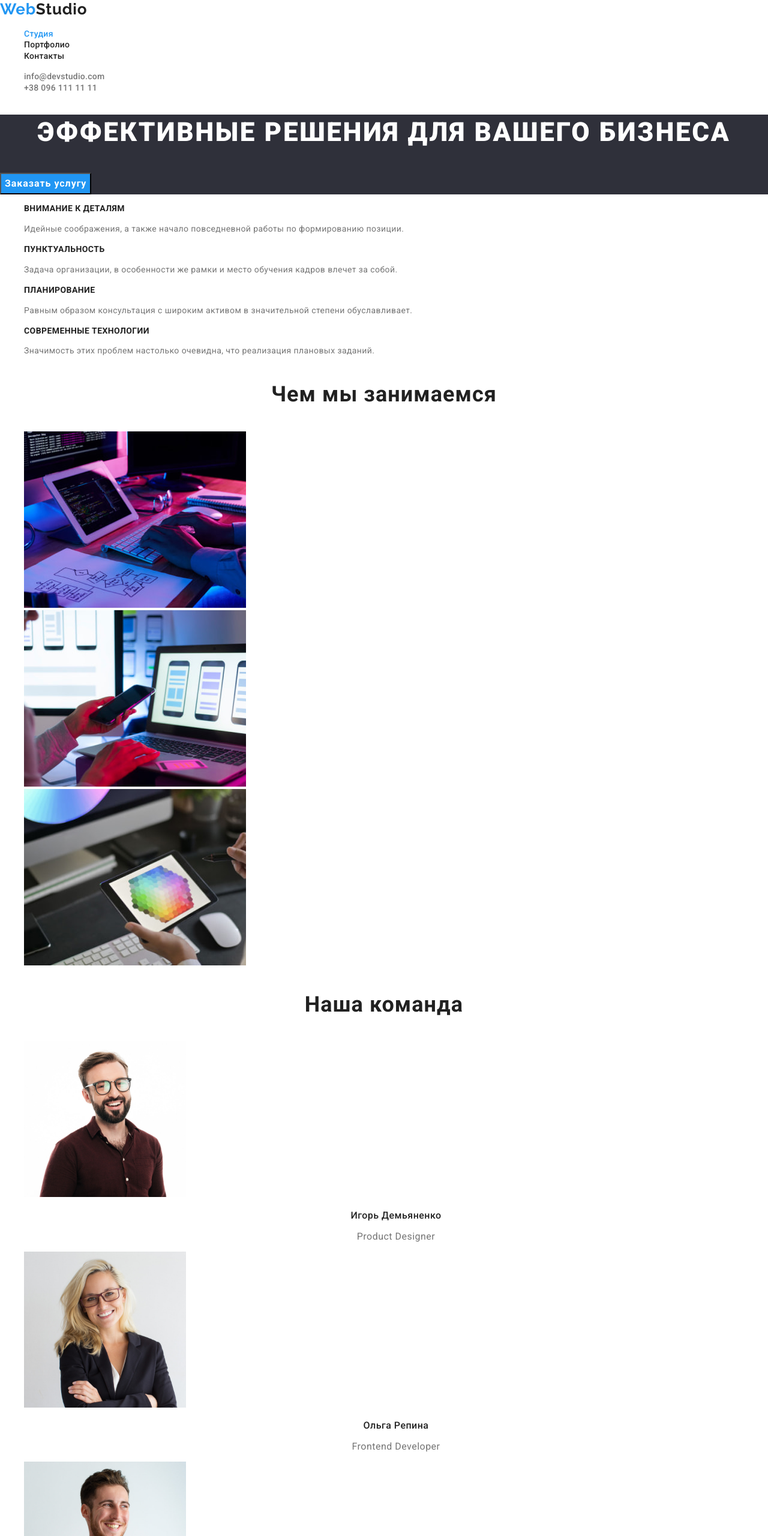
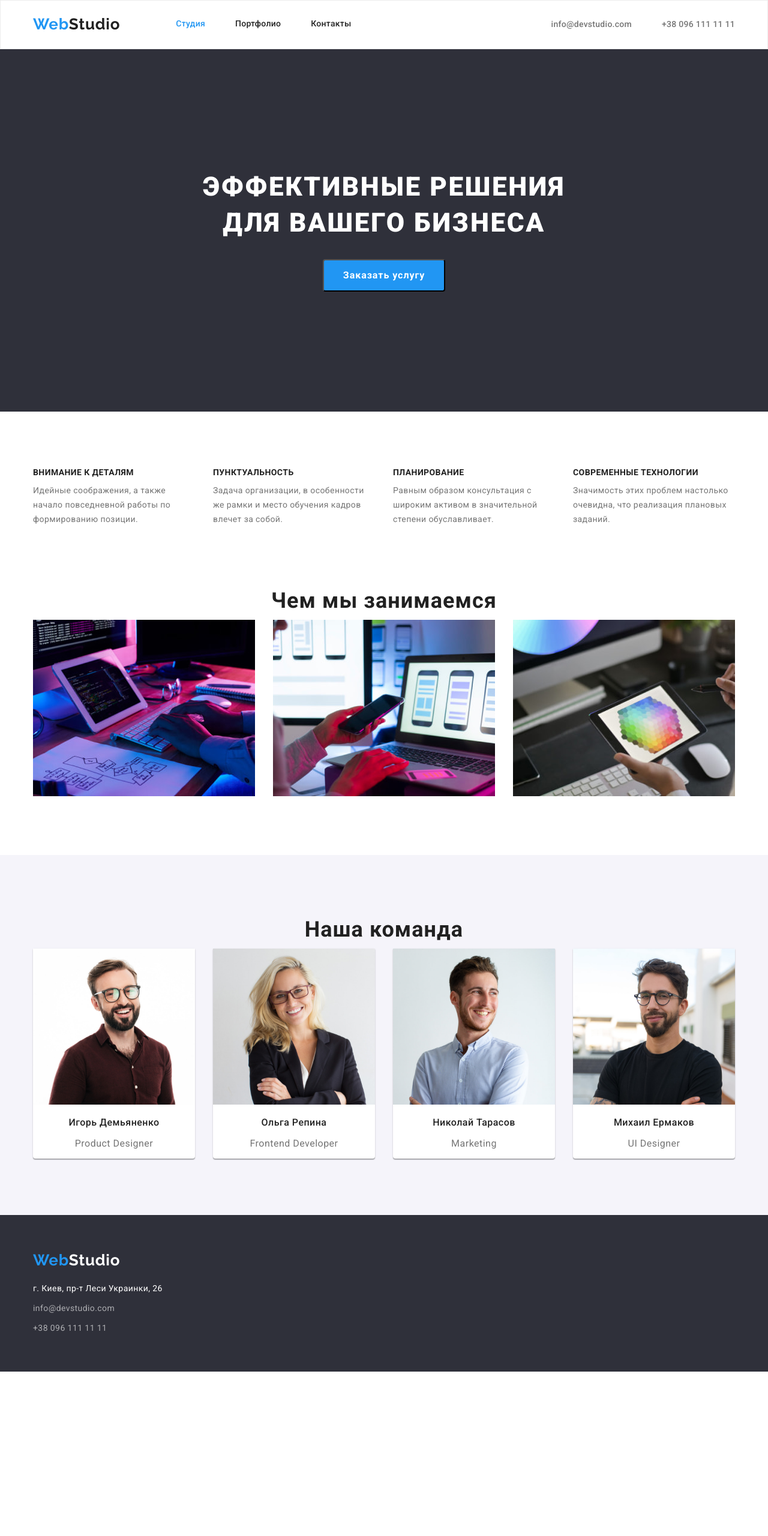
Before and after one commit to Serhii122/goit-markup-hw-03, a plain HTML site: page index.html in a window 1280 px wide. Shown: the top 2560 px of the page at 60% size. After the commit the page ends 2286 px from the top, so only its background shows below. Drawn offline with nearby package versions, Linux system fonts and the light colour scheme.

Commit message:
Блокова модель

```diff
--- a/css/style.css
+++ b/css/style.css
@@ -1,3 +1,13 @@
+html {
+  box-sizing: border-box;
+}
+
+*,
+*::before,
+*::after {
+  box-sizing: inherit;
+}
+
 :root {
   --primary-text-color: #757575;
   --title-text-color: #212121;
@@ -16,7 +26,17 @@ body {
 }
 
 .list {
+  padding: 0;
+  margin: 0;
   list-style: none;
+}
+
+.container {
+  margin-left: auto;
+  margin-right: auto;
+  padding-left: 15px;
+  padding-right: 15px;
+  width: 1200px;
 }
 
 /*Logo*/
@@ -39,8 +59,36 @@ body {
   color: var(--primary-white-color);
 }
 
+.logo-botom {
+  margin-bottom: 20px;
+}
+
+/* Pade-header */
+.pade-header{
+  border: 1px solid #ECECEC;
+}
+
+/* main-header */
+.main-header {
+  margin-top: 24px;
+  margin-bottom: 25px;
+  display: flex;
+  align-items: center;
+}
+
 /*Site-nav*/
+.site-nav {
+  display: flex;
+  margin-left: 93px;
+}
+
+.site-nav .item:not(:last-child) {
+  margin-right: 50px;
+}
+
 .site-nav .link {
+  display: block;
+
   color: var(--title-text-color);
   font-weight: 500;
   font-size: 14px;
@@ -59,6 +107,14 @@ body {
 }
 
 /*Auth-nav*/
+.auth-nav {
+  display: flex;
+  margin-left: auto;
+}
+
+.auth-nav .item:not(:last-child) {
+  margin-right: 50px;
+}
 
 .auth-nav .contact {
   color: var(--primary-text-color);
@@ -78,9 +134,14 @@ body {
 
 .services {
   background-color: var(--secondary-fon-color);
+  text-align: center;
 }
 
 .services-title {
+  margin-top: 0;
+  margin-bottom: 30px;
+  padding-top: 200px;
+
   color: var(--primary-white-color);
   font-weight: 900;
   font-size: 44px;
@@ -91,7 +152,52 @@ body {
 
 /*Section*/
 
+.section {
+  padding-top: 94px;
+  padding-bottom: 94px;
+}
+
+.section.no-padding {
+  padding-top: 0;
+}
+
+.container-section {
+  display: flex;
+}
+
+.container-section .foto:not(:last-child) {
+  margin-right: 30px;
+}
+
+.comand {
+  background-color: var(--primary-white-color);
+  border-radius: 0px 0px 4px 4px;
+  box-shadow: 0px 1px 3px rgba(0, 0, 0, 0.12),
+  0px 1px 1px rgba(0, 0, 0, 0.14),
+  0px 2px 1px rgba(0, 0, 0, 0.2);
+}
+
+.container-comand {
+  display: flex;
+}
+
+.container-comand .comand:not(:last-child) {
+  margin-right: 30px;
+}
+
+.container-footer{
+  padding-top: 60px;
+  padding-bottom: 60px;
+}
+
+.container .container-address:not(:last-child) {
+  margin-bottom: 9px;
+}
+
 .section-title {
+  margin-top: 0;
+  margin-bottom: 0;
+
   color: var(--title-text-color);
   font-weight: 700;
   font-size: 36px;
@@ -117,12 +223,27 @@ body {
 }
 
 /*Features*/
+.feature-list {
+  display: flex;
+  flex-wrap: wrap;
+}
+
+.feature-list .item {
+  width: 270px;
+}
+
+.feature-list .item:not(:last-child) {
+  margin-right: 30px;
+}
 
 .feature-list .title {
   color: var(--title-text-color);
 }
 
 .feature-title {
+  margin-top: 0;
+  margin-bottom: 10px;
+
   font-weight: 700;
   font-size: 14px;
   line-height: 1.14;
@@ -130,6 +251,9 @@ body {
 }
 
 .feature-text {
+  margin-top: 0;
+  margin-bottom: 0;
+
   font-weight: 400;
   font-size: 14px;
   line-height: 1.71;
@@ -137,6 +261,9 @@ body {
 }
 
 /*Command*/
+.command-list {
+  background-color: var(--primary-gray-color);
+}
 
 .command-list .title {
   color: var(--title-text-color);
@@ -145,6 +272,11 @@ body {
 /*Button*/
 
 .btn {
+  margin-bottom: 200px;
+  border-radius: 4px;
+  padding: 10px 32px;
+  min-width: 200px;
+
   color: var(--primary-white-color);
   background-color: var(--accent-color);
   font-family: inherit;
@@ -155,6 +287,7 @@ body {
   text-align: center;
   letter-spacing: 0.06em;
   cursor: pointer;
+  text-align: center;
 }
 
 .btn:hover,
@@ -163,6 +296,11 @@ body {
 }
 
 .button {
+  display: inline-block;
+  border-radius: 4px;
+  padding: 6px 22px;
+  min-width: 73px;
+
   background-color: var(--primary-gray-color);
   color: var(--title-text-color);
   font-family: inherit;
@@ -171,6 +309,7 @@ body {
   line-height: 1.63;
   letter-spacing: 0.03em;
   cursor: pointer;
+  text-align: center;
 }
 
 .button:hover,
@@ -179,10 +318,24 @@ body {
   color: var(--primary-white-color);
 }
 
+.button-flex {
+  display: flex;
+  justify-content: center;
+  margin-bottom: 50px;
+}
+
+.button-flex .button-margin:not(:last-child) {
+  margin-right: 8px;
+}
+
 /*Footer*/
 
 .footer {
   background-color: var(--secondary-fon-color);
+}
+
+.list-footer {
+  margin-top: 20px;
 }
 
 .address {
@@ -205,12 +358,35 @@ body {
   text-decoration: none;
 }
 /*Portfolio*/
+.container-subject {
+  display: flex;
+  flex-wrap: wrap;
+}
+
+.flex-list {
+  /* width: calc((100%-60px)/3); */
+  margin-right: 30px;
+  margin-bottom: 30px;
+}
+
+.flex-list:nth-child(3n) {
+  margin-right: 0;
+}
+
+.flex-list:nth-last-child(-n+3) {
+  margin-bottom: 0;
+}
 
 .list-work {
+  margin-top: 0;
+  margin-bottom: 0;
   text-decoration: none;
 }
 
 .subject-title {
+  margin-top: 20px;
+  margin-bottom: 4px;
+
   color: var(--title-text-color);
   font-weight: 700;
   font-size: 18px;
@@ -219,9 +395,23 @@ body {
 }
 
 .text-section {
+  margin-top: 0;
+  margin-bottom: 20px;
+
   color: var(--primary-text-color);
   font-weight: 400;
   font-size: 16px;
   line-height: 1.88;
   letter-spacing: 0.03em;
 }
+
+.images{
+  margin-top: 0;
+  margin-bottom: 0;
+}
+
+.border-text {
+  margin-top: -5px;
+  height: 110px;
+  border: 1px solid #EEEEEE;
+}
--- a/index.html
+++ b/index.html
@@ -16,94 +16,104 @@
 
 <body>
   <!--Хедер-->
-  <header>
+  <header class="pade-header">
+    <div class="container main-header">
       <a href="/" class="logo">Web<span class="logo-title">Studio</span></a>
       <nav>
         <ul class="site-nav list">
-        <li><a href="./index.html" class="link current">Студия</a></li>
-        <li><a href="./portfolio.html" class="link">Портфолио</a></li>
-        <li><a href="" class="link">Контакты</a></li>
+          <li class="item"><a href="./index.html" class="link current">Студия</a></li>
+          <li class="item"><a href="./portfolio.html" class="link">Портфолио</a></li>
+          <li class="item"><a href="" class="link">Контакты</a></li>
         </ul>
       </nav>
       <ul class="auth-nav list">
-      <li><a href="mailto:info@devstudio.com" class="contact">info@devstudio.com</a></li>
-      <li><a href="tel:+380961111111" class="contact">+38 096 111 11 11</a></li>
+        <li class="item"><a href="mailto:info@devstudio.com" class="contact">info@devstudio.com</a></li>
+        <li class="item"><a href="tel:+380961111111" class="contact">+38 096 111 11 11</a></li>
       </ul>
+    </div>
   </header>
   <!--Мейн-->
   <main>
     <!--Заказ услуг-->
     <section class="services">
-      <h1 class="services-title">ЭФФЕКТИВНЫЕ РЕШЕНИЯ ДЛЯ ВАШЕГО БИЗНЕСА</h1>
+      <h1 class="services-title">ЭФФЕКТИВНЫЕ РЕШЕНИЯ </br> ДЛЯ ВАШЕГО БИЗНЕСА</h1>
       <button type="button" class="btn">Заказать услугу</button>
     </section>
     <!--Навыки-->
     <section class="section">
+      <div class="container">
         <ul class="feature-list list">
-        <li>
+          <li class="item">
             <h3 class="feature-title title">ВНИМАНИЕ К ДЕТАЛЯМ</h3>
             <p class="feature-text">Идейные соображения, а также начало повседневной работы по формированию позиции.</p>
           </li>
-        <li>
+          <li class="item">
             <h3 class="feature-title title">ПУНКТУАЛЬНОСТЬ</h3>
             <p class="feature-text">Задача организации, в особенности же рамки и место обучения кадров влечет за собой.</p>
           </li>
-        <li>
+          <li class="item">
             <h3 class="feature-title title">ПЛАНИРОВАНИЕ</h3>
             <p class="feature-text">Равным образом консультация с широким активом в значительной степени обуславливает.</p>
           </li>
-        <li>
+          <li class="item">
             <h3 class="feature-title title">СОВРЕМЕННЫЕ ТЕХНОЛОГИИ</h3>
             <p class="feature-text">Значимость этих проблем настолько очевидна, что реализация плановых заданий.</p>
           </li>
         </ul>
+      </div>
     </section>
     <!--Чем мы занимаемся-->
-    <section class="section">
+    <section class="section no-padding">
+      <div class="container">
         <h2 class="section-title">Чем мы занимаемся</h2>
-      <ul class="list">
-        <li><img src="./images/img.jpg" width="370" height="294" alt="Планирование"></li>
-        <li><img src="./images/img1.jpg" width="370" height="294" alt="Разработка мобильных приложений"></li>
-        <li><img src="./images/img2.jpg" width="370" height="294" alt="Оформления"></li>
+        <ul class="container-section list">
+          <li class="foto"><img src="./images/img.jpg" width="370" height="294" alt="Планирование"></li>
+          <li class="foto"><img src="./images/img1.jpg" width="370" height="294" alt="Разработка мобильных приложений"></li>
+          <li class="foto"><img src="./images/img2.jpg" width="370" height="294" alt="Оформления"></li>
         </ul>
+      </div>
     </section>
     <!--Наша команда-->
     <section class="command-list section">
+      <div class="container">
         <h2 class="section-title">Наша команда</h2>
-      <ul class="list">
-        <li>
+        <ul class="container-comand list">
+          <li class="comand">
             <img src="./images/foto1.jpg" width="270" height="260" alt="Игорь Демьяненко">
             <h3 class="section-subject title">Игорь Демьяненко</h3>
             <p class="section-text">Product Designer</p>
           </li>
-        <li>
+          <li class="comand">
             <img src="./images/foto2.jpg" width="270" height="260" alt="Ольга Репина">
             <h3 class="section-subject title">Ольга Репина</h3>
             <p class="section-text">Frontend Developer</p>
           </li>
-        <li>
+          <li class="comand">
             <img src="./images/foto3.jpg" width="270" height="260" alt="Николай Тарасов">
             <h3 class="section-subject title">Николай Тарасов</h3>
             <p class="section-text">Marketing</p>
           </li>
-        <li>
+          <li class="comand">
             <img src="./images/foto4.jpg" width="270" height="260" alt="Михаил Ермаков">
             <h3 class="section-subject title">Михаил Ермаков</h3>
             <p class="section-text">UI Designer</p>
           </li>
         </ul>
+      </div>
     </section>
   </main>
   <!--Футер-->
   <footer class="footer">
+    <div class="container container-footer">
       <a href="/" class="logo">Web<span class="logo-footer">Studio</span></a>
       <address>
-      <ul class="list">
-        <li><a href="" class="address">г. Киев, пр-т Леси Украинки, 26</a></li>
-        <li><a href="mailto:info@devstudio.com" class="contacts">info@devstudio.com</a></li>
-        <li><a href="tel:+380961111111" class="contacts">+38 096 111 11 11</a></li>
+        <ul class="list-footer list">
+          <li class="container-address"><a href="" class="address">г. Киев, пр-т Леси Украинки, 26</a></li>
+          <li class="container-address"><a href="mailto:info@devstudio.com" class="contacts">info@devstudio.com</a></li>
+          <li class="container-address"><a href="tel:+380961111111" class="contacts">+38 096 111 11 11</a></li>
         </ul>
       </address>
+    </div>
   </footer>
 </body>
 </html>
```
Also changed, not shown: portfolio.html (+51 -27 lines). Lines whose indentation alone changed are shown as unchanged.
